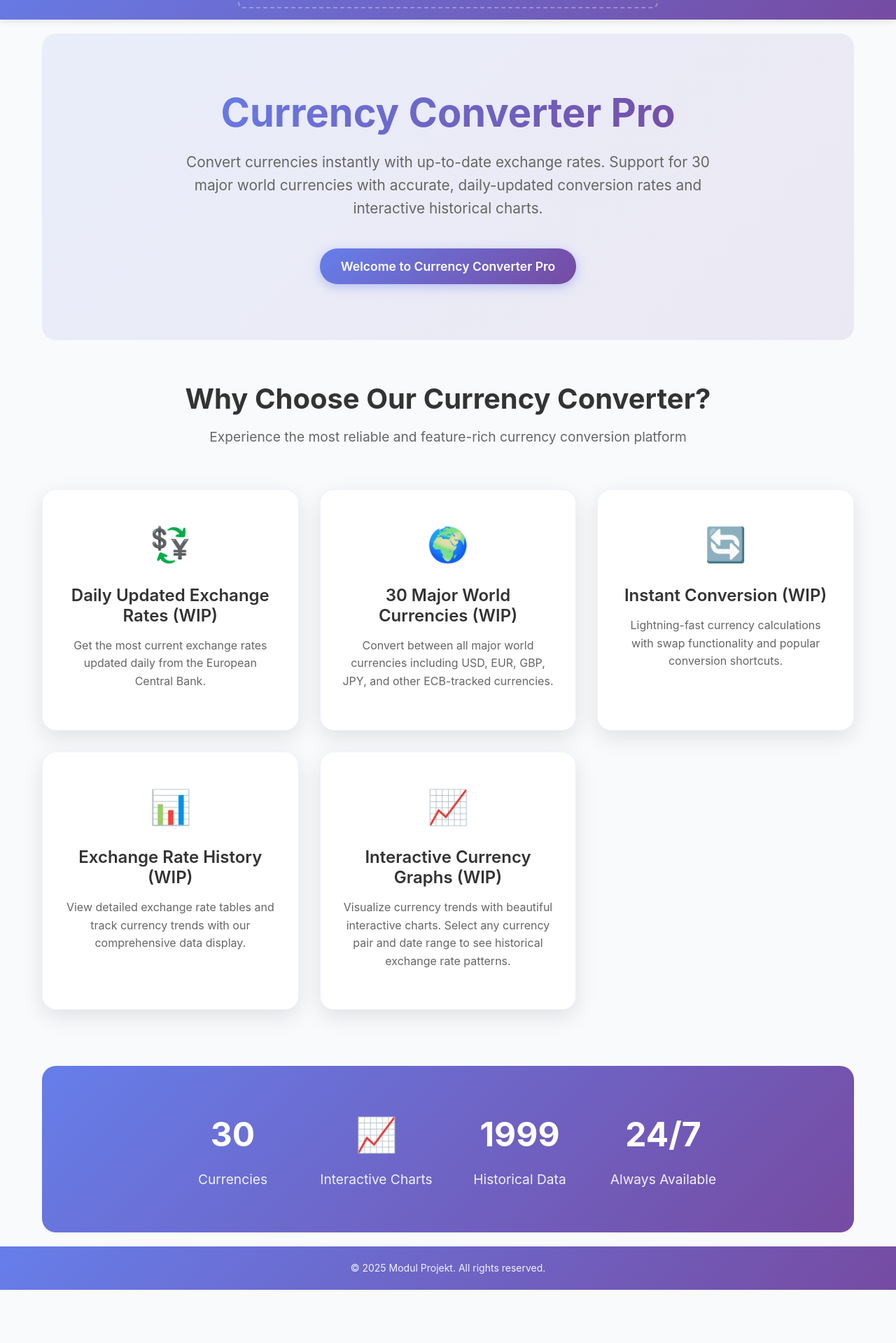
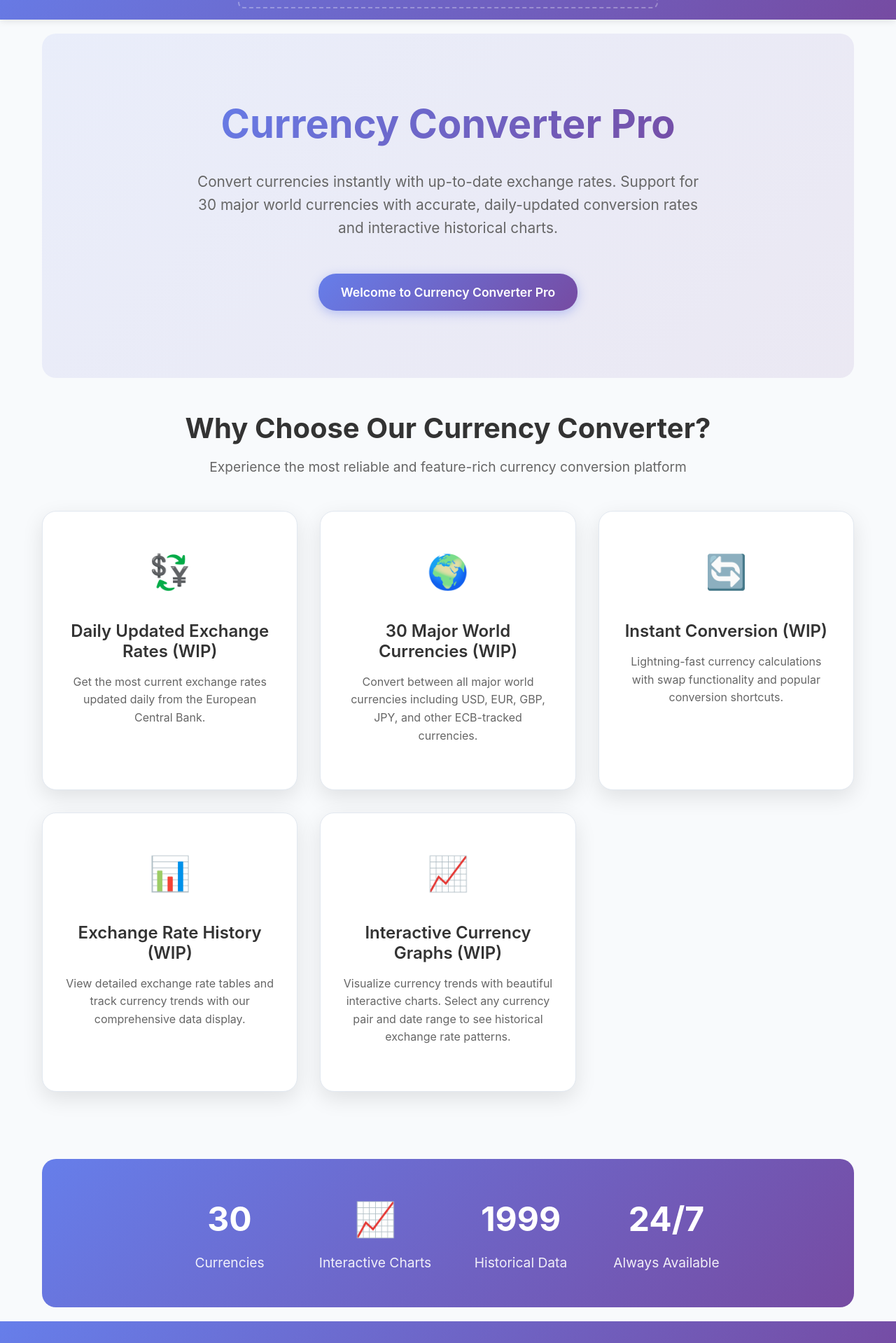
Before and after one commit to LeChef318/M324-Projektarbeit, an Angular app: page / in a window 1280 px wide. Shown: the part 121-2040 px from the top of the page at 70% size. Before the commit the page ends 1964 px from the top, so only its background shows below. Built offline with nearby package versions, Linux system fonts and the light colour scheme.

Commit message:
chore(style): update styling

```diff
--- a/src/app/components/footer/footer.component.css
+++ b/src/app/components/footer/footer.component.css
@@ -1,15 +1,15 @@
 .footer {
-  background: linear-gradient(135deg, #667eea 0%, #764ba2 100%);
+  background: var(--gradient-primary);
   color: white;
-  padding: 20px 0;
+  padding: var(--spacing-xl) 0;
   text-align: center;
   margin-top: auto;
 }
 
 .footer-content {
-  max-width: 1200px;
+  max-width: var(--container-xl);
   margin: 0 auto;
-  padding: 0 20px;
+  padding: 0 var(--spacing-xl);
 }
 
 .footer p {
--- a/src/app/components/home/home.component.css
+++ b/src/app/components/home/home.component.css
@@ -8,23 +8,23 @@
     rgba(102, 126, 234, 0.1) 0%,
     rgba(118, 75, 162, 0.1) 100%
   );
-  padding: 80px 0;
+  padding: var(--spacing-5xl) 0;
   text-align: center;
   border-radius: 20px;
-  margin-bottom: 60px;
+  margin-bottom: var(--spacing-2xl);
 }
 
 .hero-content {
   max-width: 800px;
   margin: 0 auto;
-  padding: 0 20px;
+  padding: 0 var(--spacing-xl);
 }
 
 .hero-title {
   font-size: 3.5rem;
   font-weight: 700;
-  margin-bottom: 20px;
-  background: linear-gradient(135deg, #667eea 0%, #764ba2 100%);
+  margin-bottom: var(--spacing-xl);
+  background: var(--gradient-primary);
   -webkit-background-clip: text;
   -webkit-text-fill-color: transparent;
   background-clip: text;
@@ -33,14 +33,14 @@
 
 .hero-description {
   font-size: 1.3rem;
-  color: #666;
-  margin-bottom: 40px;
+  color: var(--color-text-secondary);
+  margin-bottom: var(--spacing-2xl);
   line-height: 1.6;
 }
 
 .hero-actions {
   display: flex;
-  gap: 20px;
+  gap: var(--spacing-xl);
   justify-content: center;
   flex-wrap: wrap;
 }
@@ -48,7 +48,7 @@
 .primary-button,
 .secondary-button,
 .graph-button {
-  padding: 15px 30px;
+  padding: var(--spacing-md) var(--spacing-xl);
   border-radius: 25px;
   font-weight: 600;
   font-size: 1.1rem;
@@ -58,7 +58,7 @@
 }
 
 .primary-button {
-  background: linear-gradient(135deg, #667eea 0%, #764ba2 100%);
+  background: var(--gradient-primary);
   color: white;
   box-shadow: 0 4px 15px rgba(102, 126, 234, 0.4);
 }
@@ -70,18 +70,18 @@
 
 .secondary-button {
   background: transparent;
-  color: #667eea;
-  border: 2px solid #667eea;
+  color: var(--color-primary);
+  border: 2px solid var(--color-primary);
 }
 
 .secondary-button:hover {
-  background: #667eea;
+  background: var(--color-primary);
   color: white;
   transform: translateY(-2px);
 }
 
 .graph-button {
-  background: linear-gradient(135deg, #10b981 0%, #059669 100%);
+  background: linear-gradient(135deg, var(--color-success) 0%, #059669 100%);
   color: white;
   box-shadow: 0 4px 15px rgba(16, 185, 129, 0.4);
 }
@@ -93,70 +93,70 @@
 }
 
 .features-section {
-  margin-bottom: 80px;
+  margin-bottom: var(--spacing-5xl);
 }
 
 .section-header {
   text-align: center;
-  margin-bottom: 60px;
+  margin-bottom: var(--spacing-2xl);
 }
 
 .section-header h2 {
   font-size: 2.5rem;
   font-weight: 700;
-  color: #333;
-  margin-bottom: 15px;
+  color: var(--color-text-primary);
+  margin-bottom: var(--spacing-md);
 }
 
 .section-header p {
   font-size: 1.2rem;
-  color: #666;
+  color: var(--color-text-secondary);
 }
 
 .features-grid {
   display: grid;
   grid-template-columns: repeat(auto-fit, minmax(280px, 1fr));
-  gap: 30px;
-  margin-top: 40px;
+  gap: var(--spacing-xl);
+  margin-top: var(--spacing-2xl);
 }
 
 .feature-card {
-  background: white;
-  padding: 40px 30px;
+  background: var(--color-surface);
+  padding: var(--spacing-2xl) var(--spacing-xl);
   border-radius: 20px;
-  box-shadow: 0 10px 30px rgba(0, 0, 0, 0.1);
+  box-shadow: var(--shadow-md);
   text-align: center;
   transition: all 0.3s ease;
-  border: 1px solid rgba(102, 126, 234, 0.1);
+  border: 1px solid var(--color-border);
 }
 
 .feature-card:hover {
   transform: translateY(-5px);
-  box-shadow: 0 20px 40px rgba(0, 0, 0, 0.15);
+  box-shadow: var(--shadow-lg);
   border-color: rgba(102, 126, 234, 0.3);
 }
 
 .feature-icon {
   font-size: 3rem;
-  margin-bottom: 20px;
+  margin-bottom: var(--spacing-xl);
 }
 
 .feature-title {
   font-size: 1.5rem;
   font-weight: 600;
-  color: #333;
-  margin-bottom: 15px;
+  color: var(--color-text-primary);
+  margin-bottom: var(--spacing-md);
 }
 
 .feature-description {
-  color: #666;
+  color: var(--color-text-secondary);
   line-height: 1.6;
   font-size: 1rem;
 }
 
 .stats-section {
-  background: linear-gradient(135deg, #667eea 0%, #764ba2 100%);
-  padding: 60px 0;
+  background: var(--gradient-primary);
+  padding: var(--spacing-2xl) 0;
   border-radius: 20px;
   color: white;
   text-align: center;
@@ -168,7 +168,7 @@
   max-width: 800px;
   margin: 0 auto;
   flex-wrap: wrap;
-  gap: 20px;
+  gap: var(--spacing-xl);
 }
 
 .stat-item {
@@ -178,7 +178,7 @@
 .stat-number {
   font-size: 3rem;
   font-weight: 700;
-  margin-bottom: 10px;
+  margin-bottom: var(--spacing-sm);
 }
 
 .stat-label {
@@ -208,11 +208,11 @@
 
   .features-grid {
     grid-template-columns: 1fr;
-    gap: 20px;
+    gap: var(--spacing-xl);
   }
 
   .stats-container {
     flex-direction: column;
-    gap: 30px;
+    gap: var(--spacing-xl);
   }
 }
--- a/src/app/components/home/home.component.html
+++ b/src/app/components/home/home.component.html
@@ -8,7 +8,7 @@
         and interactive historical charts.
       </p>
       <div class="hero-actions">
-        <button class="primary-button">
+        <button class="btn btn-primary">
           Welcome to Currency Converter Pro
         </button>
       </div>
@@ -26,7 +26,7 @@
 
     <div class="features-grid">
       @for (feature of features; track feature.title) {
-        <div class="feature-card">
+        <div class="card feature-card">
           <div class="feature-icon">{{ feature.icon }}</div>
           <h3 class="feature-title">{{ feature.title }}</h3>
           <p class="feature-description">{{ feature.description }}</p>
--- a/src/styles.css
+++ b/src/styles.css
@@ -1,3 +1,28 @@
+/* ===== COLOR THEME FOUNDATION ===== */
+:root {
+  /* Brand Colors - Ready for theming system */
+  --color-primary: #667eea;
+  --color-secondary: #764ba2;
+  --color-success: #10b981;
+  --color-warning: #f59e0b;
+  --color-error: #ef4444;
+
+  /* Neutral Colors */
+  --color-background: #f8fafc;
+  --color-surface: #ffffff;
+  --color-text-primary: #333333;
+  --color-text-secondary: #666666;
+  --color-border: #e2e8f0;
+
+  /* Brand Gradient */
+  --gradient-primary: linear-gradient(135deg, var(--color-primary) 0%, var(--color-secondary) 100%);
+
+  /* Common Shadows */
+  --shadow-sm: 0 2px 10px rgba(0, 0, 0, 0.1);
+  --shadow-md: 0 10px 30px rgba(0, 0, 0, 0.1);
+  --shadow-lg: 0 20px 40px rgba(0, 0, 0, 0.15);
+}
+
 /* Global Styles */
 * {
   box-sizing: border-box;
@@ -16,8 +41,8 @@ body {
     'Cantarell', 'Fira Sans', 'Droid Sans', 'Helvetica Neue', sans-serif;
   -webkit-font-smoothing: antialiased;
   -moz-osx-font-smoothing: grayscale;
-  background-color: #f8fafc;
-  color: #333;
+  background-color: var(--color-background);
+  color: var(--color-text-primary);
   line-height: 1.6;
 }
 
@@ -39,13 +64,13 @@ p {
 
 /* Global Link Styles */
 a {
-  color: #667eea;
+  color: var(--color-primary);
   text-decoration: none;
   transition: color 0.3s ease;
 }
 
 a:hover {
-  color: #764ba2;
+  color: var(--color-secondary);
 }
 
 /* Global Button Styles */
@@ -62,12 +87,227 @@ select {
   font-family: inherit;
 }
 
-/* Utility Classes */
+
+/* ===== SPACING SYSTEM ===== */
+:root {
+  /* Spacing Scale */
+  --spacing-xs: 0.25rem;   /* 4px */
+  --spacing-sm: 0.5rem;    /* 8px */
+  --spacing-md: 1rem;      /* 16px */
+  --spacing-lg: 1.5rem;    /* 24px */
+  --spacing-xl: 2rem;      /* 32px */
+  --spacing-2xl: 3rem;     /* 48px */
+  --spacing-3xl: 4rem;     /* 64px */
+  --spacing-4xl: 5rem;     /* 80px */
+  --spacing-5xl: 6rem;     /* 96px */
+
+  /* Container Widths */
+  --container-sm: 640px;
+  --container-md: 768px;
+  --container-lg: 1024px;
+  --container-xl: 1200px;
+  --container-2xl: 1400px;
+}
+
+/* ===== CONTAINER UTILITIES ===== */
 .container {
-  max-width: 1200px;
+  max-width: var(--container-xl);
   margin: 0 auto;
-  padding: 0 20px;
+  padding: 0 var(--spacing-xl);
 }
+
+.container-sm {
+  max-width: var(--container-sm);
+  margin: 0 auto;
+  padding: 0 var(--spacing-xl);
+}
+
+.container-md {
+  max-width: var(--container-md);
+  margin: 0 auto;
+  padding: 0 var(--spacing-xl);
+}
+
+.container-lg {
+  max-width: var(--container-lg);
+  margin: 0 auto;
+  padding: 0 var(--spacing-xl);
+}
+
+.container-content {
+  max-width: 800px;
+  margin: 0 auto;
+  padding: 0 var(--spacing-xl);
+}
+
+/* ===== BUTTON UTILITIES ===== */
+.btn {
+  padding: var(--spacing-md) var(--spacing-xl);
+  border-radius: 25px;
+  font-weight: 600;
+  font-size: 1.1rem;
+  cursor: pointer;
+  transition: all 0.3s ease;
+  border: none;
+  text-decoration: none;
+  display: inline-block;
+  text-align: center;
+}
+
+.btn-primary {
+  background: var(--gradient-primary);
+  color: white;
+  box-shadow: 0 4px 15px rgba(102, 126, 234, 0.4);
+}
+
+.btn-primary:hover {
+  transform: translateY(-2px);
+  box-shadow: 0 6px 20px rgba(102, 126, 234, 0.6);
+}
+
+.btn-secondary {
+  background: transparent;
+  color: var(--color-primary);
+  border: 2px solid var(--color-primary);
+}
+
+.btn-secondary:hover {
+  background: var(--color-primary);
+  color: white;
+  transform: translateY(-2px);
+}
+
+.btn-success {
+  background: linear-gradient(135deg, var(--color-success) 0%, #059669 100%);
+  color: white;
+  box-shadow: 0 4px 15px rgba(16, 185, 129, 0.4);
+}
+
+.btn-success:hover {
+  transform: translateY(-2px);
+  box-shadow: 0 6px 20px rgba(16, 185, 129, 0.6);
+}
+
+/* ===== CARD UTILITIES ===== */
+.card {
+  background: var(--color-surface);
+  border-radius: 20px;
+  box-shadow: var(--shadow-md);
+  transition: all 0.3s ease;
+  border: 1px solid var(--color-border);
+}
+
+.card:hover {
+  transform: translateY(-5px);
+  box-shadow: var(--shadow-lg);
+  border-color: rgba(102, 126, 234, 0.3);
+}
+
+.card-padding {
+  padding: var(--spacing-2xl) var(--spacing-xl);
+}
+
+/* ===== SECTION UTILITIES ===== */
+.section {
+  margin-bottom: var(--spacing-4xl);
+}
+
+.section-padding {
+  padding: var(--spacing-4xl) 0;
+}
+
+.section-header {
+  text-align: center;
+  margin-bottom: var(--spacing-2xl);
+}
+
+.section-title {
+  font-size: 2.5rem;
+  font-weight: 700;
+  color: var(--color-text-primary);
+  margin-bottom: var(--spacing-md);
+}
+
+.section-subtitle {
+  font-size: 1.2rem;
+  color: var(--color-text-secondary);
+}
+
+/* ===== GRID UTILITIES ===== */
+.grid {
+  display: grid;
+  gap: var(--spacing-xl);
+}
+
+.grid-auto-fit {
+  grid-template-columns: repeat(auto-fit, minmax(280px, 1fr));
+}
+
+.grid-cols-1 { grid-template-columns: repeat(1, 1fr); }
+.grid-cols-2 { grid-template-columns: repeat(2, 1fr); }
+.grid-cols-3 { grid-template-columns: repeat(3, 1fr); }
+.grid-cols-4 { grid-template-columns: repeat(4, 1fr); }
+
+/* ===== FLEX UTILITIES ===== */
+.flex {
+  display: flex;
+}
+
+.flex-center {
+  display: flex;
+  align-items: center;
+  justify-content: center;
+}
+
+.flex-between {
+  display: flex;
+  justify-content: space-between;
+  align-items: center;
+}
+
+.flex-col {
+  flex-direction: column;
+}
+
+.flex-wrap {
+  flex-wrap: wrap;
+}
+
+.gap-xs { gap: var(--spacing-xs); }
+.gap-sm { gap: var(--spacing-sm); }
+.gap-md { gap: var(--spacing-md); }
+.gap-lg { gap: var(--spacing-lg); }
+.gap-xl { gap: var(--spacing-xl); }
+.gap-2xl { gap: var(--spacing-2xl); }
+
+/* ===== SPACING UTILITIES ===== */
+/* Margin utilities */
+.m-0 { margin: 0; }
+.m-auto { margin: auto; }
+.mx-auto { margin-left: auto; margin-right: auto; }
+
+.mb-xs { margin-bottom: var(--spacing-xs); }
+.mb-sm { margin-bottom: var(--spacing-sm); }
+.mb-md { margin-bottom: var(--spacing-md); }
+.mb-lg { margin-bottom: var(--spacing-lg); }
+.mb-xl { margin-bottom: var(--spacing-xl); }
+.mb-2xl { margin-bottom: var(--spacing-2xl); }
+.mb-3xl { margin-bottom: var(--spacing-3xl); }
+
+.mt-xs { margin-top: var(--spacing-xs); }
+.mt-sm { margin-top: var(--spacing-sm); }
+.mt-md { margin-top: var(--spacing-md); }
+.mt-lg { margin-top: var(--spacing-lg); }
+.mt-xl { margin-top: var(--spacing-xl); }
+.mt-2xl { margin-top: var(--spacing-2xl); }
+
+/* Padding utilities */
+.p-xs { padding: var(--spacing-xs); }
+.p-sm { padding: var(--spacing-sm); }
+.p-md { padding: var(--spacing-md); }
+.p-lg { padding: var(--spacing-lg); }
+.p-xl { padding: var(--spacing-xl); }
+.p-2xl { padding: var(--spacing-2xl); }
 
 .text-center {
   text-align: center;
@@ -138,11 +378,38 @@ select {
   grid-template-columns: repeat(4, 1fr);
 }
 
+/* ===== RESPONSIVE UTILITIES ===== */
 @media (max-width: 768px) {
+  .container,
+  .container-sm,
+  .container-md,
+  .container-lg,
+  .container-content {
+    padding: 0 var(--spacing-md);
+  }
+
   .grid-cols-2,
   .grid-cols-3,
-  .grid-cols-4 {
+  .grid-cols-4,
+  .grid-auto-fit {
     grid-template-columns: 1fr;
+  }
+
+  .btn {
+    width: 100%;
+    max-width: 200px;
+  }
+
+  .section-title {
+    font-size: 2rem;
+  }
+
+  .flex-col-mobile {
+    flex-direction: column;
+  }
+
+  .text-center-mobile {
+    text-align: center;
   }
 }
 
```
Also changed, not shown: src/app/components/header/header.component.css (+9 -9 lines).
